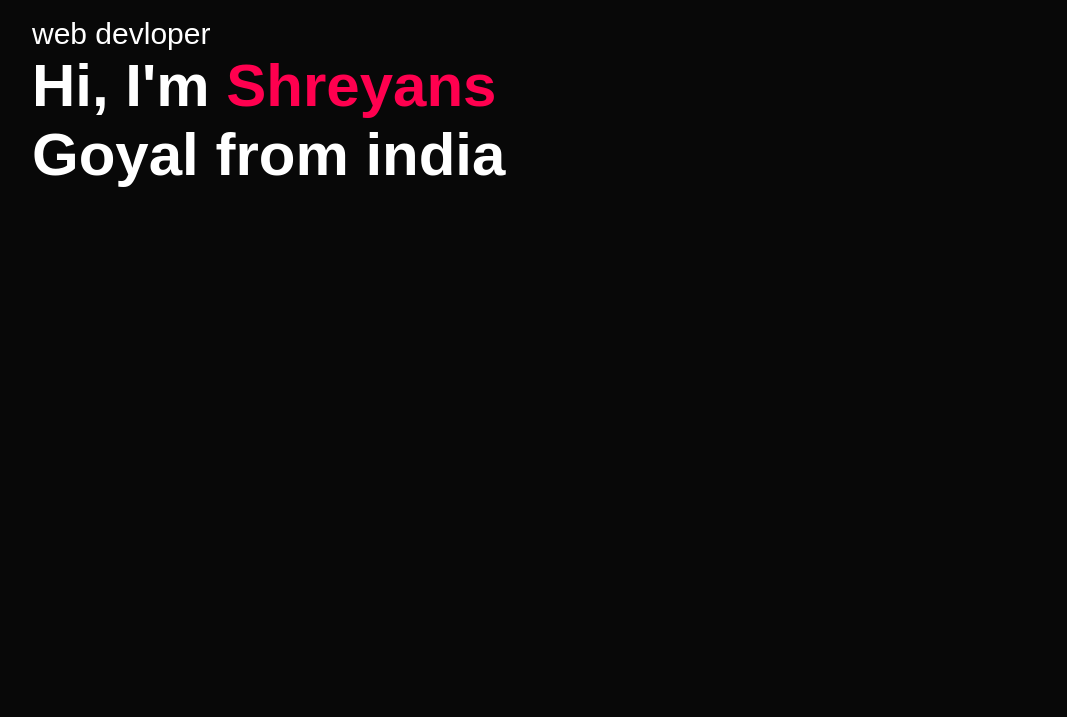
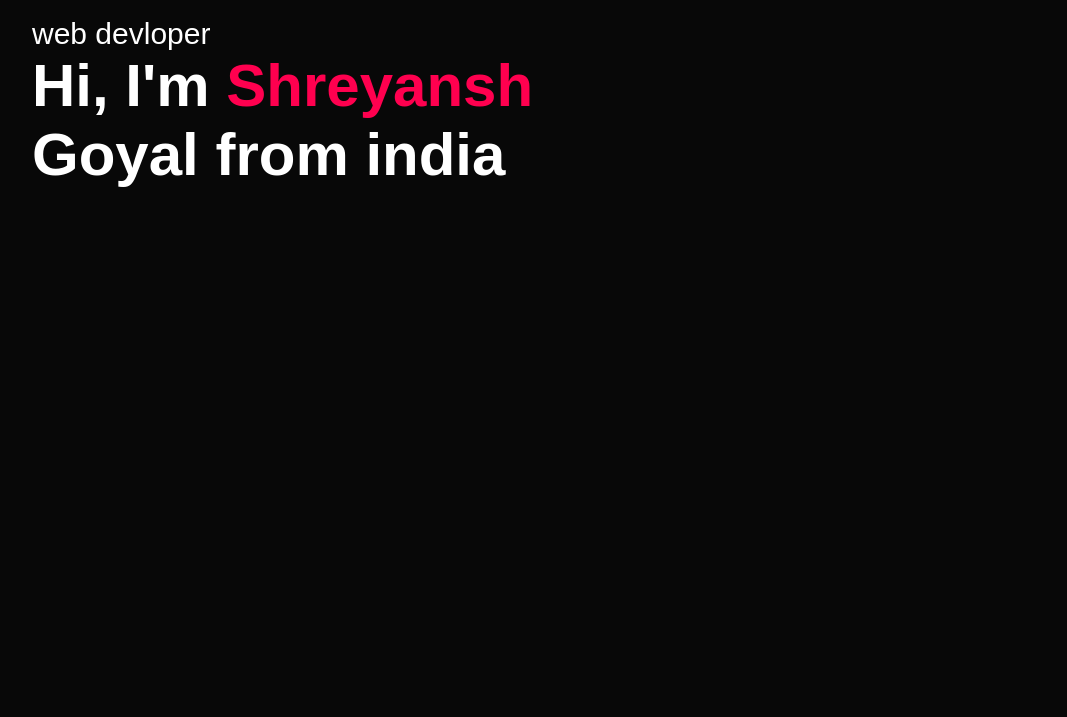
Before and after one commit to shreyanshgoy/resume-portfolio, a plain HTML site: page index.html in a window 1280 px wide. Shown: the part 83-800 px from the top of the page, without its empty margins (96-1163 px from the left). Drawn offline with Linux system fonts and the light colour scheme.

Commit message:
Update index.html

```diff
--- a/index.html
+++ b/index.html
@@ -25,7 +25,7 @@
             <div class="delete">
             <div class="header-text">
                 <p>web devloper</p>
-                <h1>Hi, I'm <span>Shreyans</span><br>Goyal from india</h1>
+                <h1>Hi, I'm <span>Shreyansh</span><br>Goyal from india</h1>
             </div>
         </div>
         </div>
```
